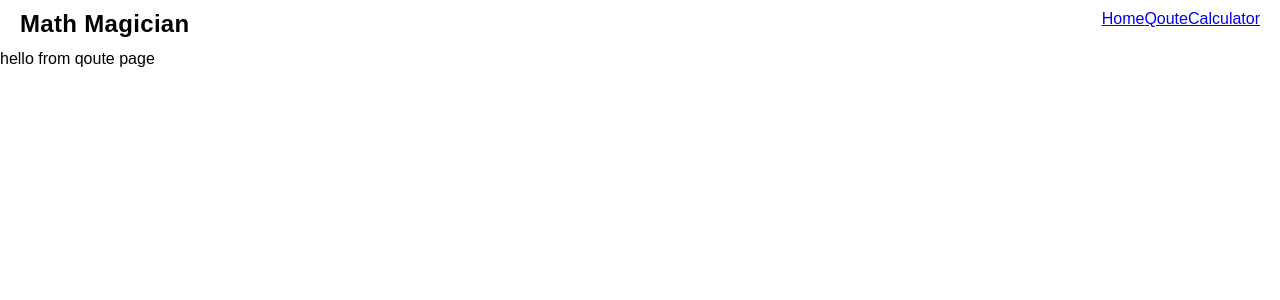
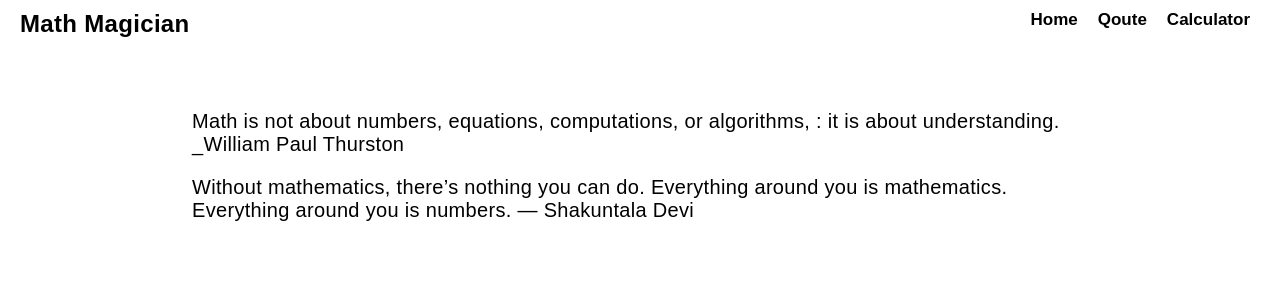
Before and after one commit to ridaarif98/math-magician, a React (Create React App) app: page /Qoute in a window 1280 px wide. Shown: the top 300 px of the page. Built offline with nearby package versions, Linux system fonts and the light colour scheme.

Commit message:
Add details in home and quote page and style them

```diff
--- a/src/components/Calculator.js
+++ b/src/components/Calculator.js
@@ -11,6 +11,8 @@ function CalculatorDesign() {
   };
 
   return (
+    <div className="calculateDiv">
+      <h3>Let's do some Math!</h3>
     <ul className="mainList">
       <li>
         <ul className="resultList">
@@ -47,6 +49,7 @@ function CalculatorDesign() {
         </ul>
       </li>
     </ul>
+    </div>
   );
 }
 
--- a/src/pages/Navbar.js
+++ b/src/pages/Navbar.js
@@ -25,7 +25,7 @@ const Navbar = () => {
       <ul className="navBarLink">
         {links.map(link => {
           return <li key={link.id}>
-             <Link to={link.path}> {link.text}</Link>
+             <Link to={link.path} className="links"> {link.text}</Link>
             </li>
         })}
       </ul>
--- a/src/pages/Qoute.js
+++ b/src/pages/Qoute.js
@@ -1,6 +1,17 @@
 import React from "react";
 
 const Qoute = () => {
-  return <div>hello from qoute page</div>
+  return (
+    <div className="quotes">
+      <p>
+    Math is not about numbers, equations, computations, or algorithms,
+    : it is about understanding. _William Paul Thurston
+    </p>
+    <p>
+    Without mathematics, there’s nothing you can do. Everything around you is mathematics. Everything around you is numbers.
+    — Shakuntala Devi
+    </p>
+    </div>
+    );
 }
 export default Qoute;
--- a/src/styles/style.css
+++ b/src/styles/style.css
@@ -23,6 +23,22 @@
   flex-direction: row;
 }
 
+.navBar .navBarLink li {
+  padding: 0 10px;
+}
+
+.navBar .links {
+  text-decoration: none;
+  color: black;
+  font-weight: 600;
+  font-size: 17px;
+}
+
+.navBar .links:hover {
+  color: darkslategray;
+  font-size: 18px;
+}
+
 .homeContent {
   display: flex;
   flex-direction: column;
@@ -46,15 +62,27 @@
   font-weight: 400;
   letter-spacing: 00.02rem;
 }
+.calculateDiv {
+  display: flex;
+  flex-direction: row;
+  justify-content: space-between;
+}
+
+.calculateDiv h3 {
+  margin: 6rem 5%;
+  font-size: 30px;
+  font-weight: 600;
+}
+
 .mainList {
-  margin: 5rem 20%;
+  margin: 5rem 5%;
   display: flex;
   flex-direction: column;
   justify-content: center;
   list-style-type: none;
   background-color: burlywood;
   padding: 0;
-  width: 58%;
+  width: 55%;
 }
 
 .resultList {
@@ -104,3 +132,21 @@
   background-color: transparent;
   border: none;
 }
+
+.quotes {
+  display: flex;
+  flex-direction: column;
+  margin: 40px 50px;
+  align-items: center;
+  padding: 10px 30px;
+}
+
+.quotes p {
+  display: flex;
+  flex-direction: row;
+  margin: 10px 15%;
+  width: 80%;
+  font-size: 20px;
+  font-weight: 400;
+  letter-spacing: 0.02rem;
+}
```
